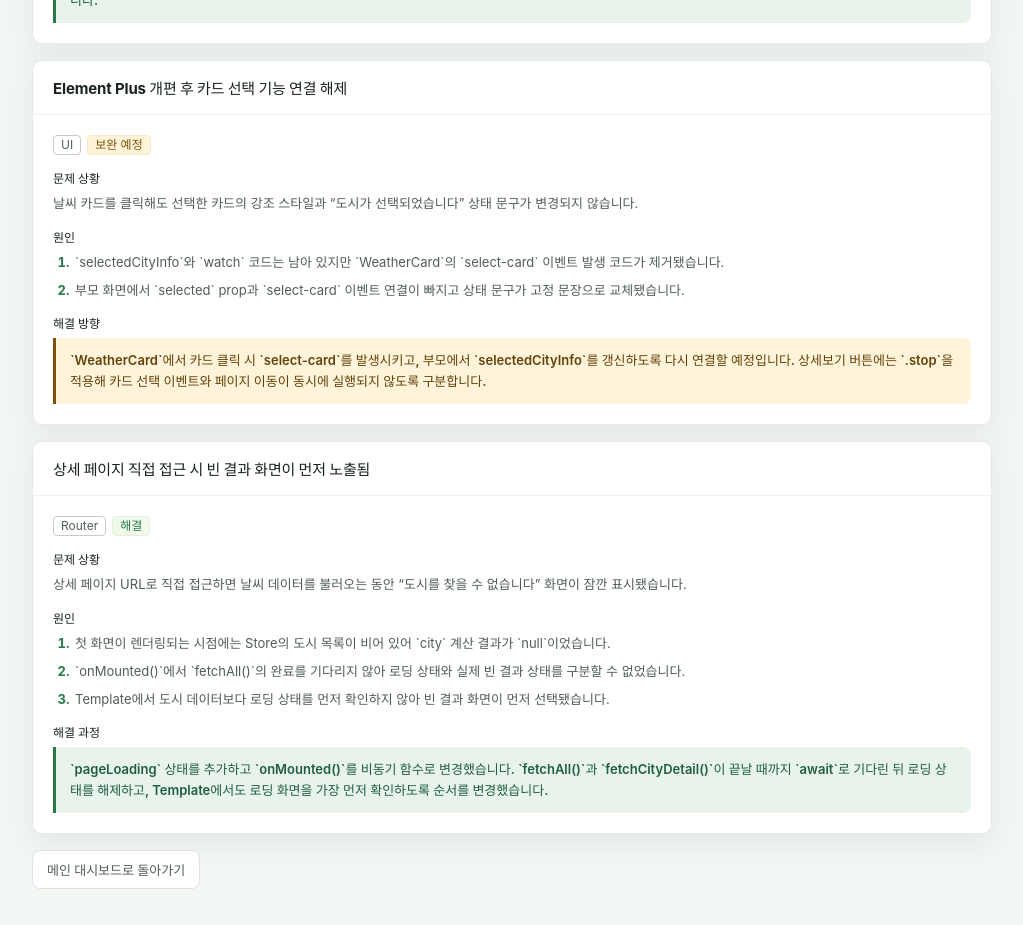
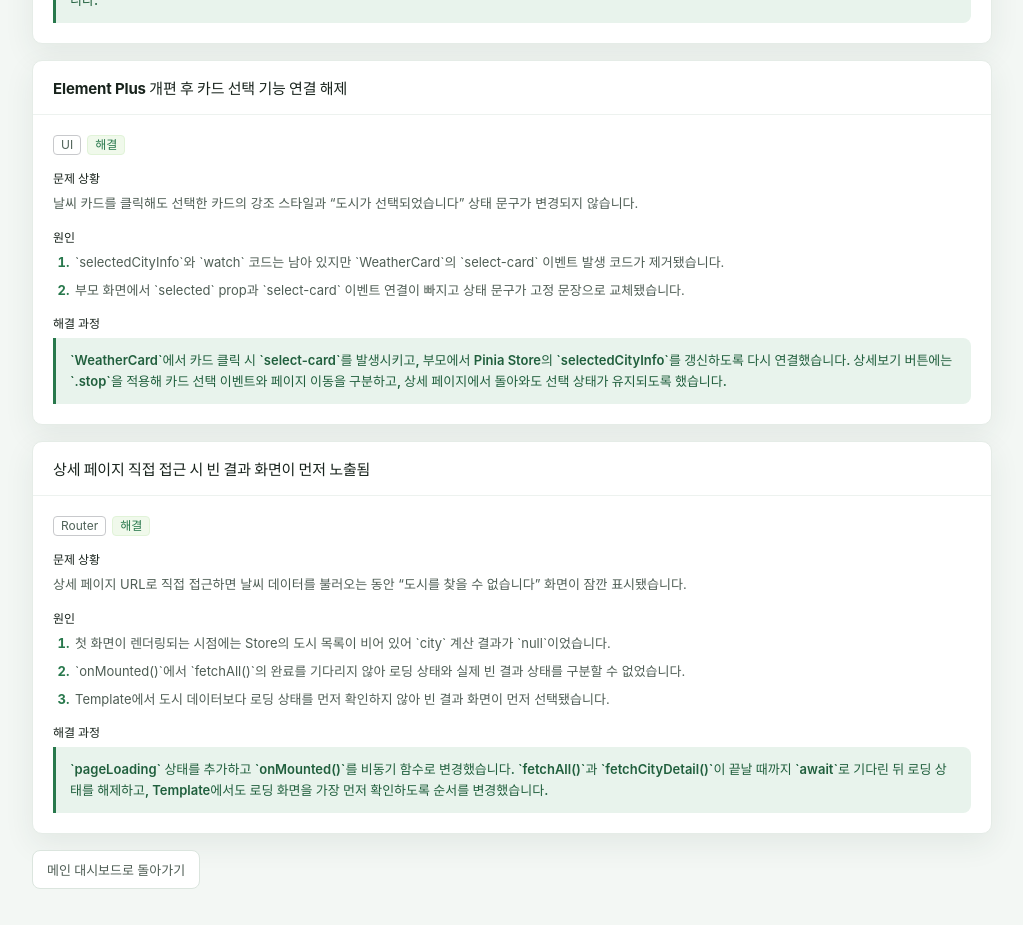
Before and after one commit to InwooLeeme/skala-vue, a Vue app: page /troubleshooting in a window 1280 px wide. Shown: the part 1000-1925 px from the top of the page, without its empty margins (128-1151 px from the left). Built offline with nearby package versions, Linux system fonts and the light colour scheme.

Commit message:
fix: 카드 선택 상태를 라우트 이동 후에도 유지

```diff
--- a/src/components/exercise/WeatherCard.vue
+++ b/src/components/exercise/WeatherCard.vue
@@ -25,13 +25,13 @@ const displayWindSpeed = computed(() => {
 </script>
 
 <template>
-  <li class="card">
+  <li class="card" :class="{ selected: selected }" @click="$emit('select-card', city)">
     <div class="card_header">
       <div>
         <h2>{{ city.name }}</h2>
       </div>
       <div class="card_actions">
-        <el-button class="detail_btn" type="primary" @click="$emit('click-detail', city)">
+        <el-button class="detail_btn" type="primary" @click.stop="$emit('click-detail', city)">
           상세보기
         </el-button>
       </div>
@@ -89,6 +89,12 @@ const displayWindSpeed = computed(() => {
   border-color: var(--el-color-primary-light-5);
   box-shadow: 0 8px 20px rgba(35, 64, 46, 0.08);
   transform: translateY(-1px);
+}
+
+.card.selected {
+  border-color: var(--el-color-primary);
+  background: var(--el-color-primary-light-9);
+  box-shadow: 0 8px 20px rgba(35, 64, 46, 0.12);
 }
 
 .card_header {
--- a/src/stores/weatherStore.js
+++ b/src/stores/weatherStore.js
@@ -9,6 +9,7 @@ import {
 
 export const weatherStore = defineStore('weather', () => {
     const cities = ref([]);
+    const selectedCityInfo = ref(null);
     const isLoading = ref(false);
     const error = ref(null);
     const detailByCity = ref({});
@@ -29,6 +30,10 @@ export const weatherStore = defineStore('weather', () => {
             wind_speed : data.wind.speed,
         },
     });
+
+    const selectCity = (city) => {
+        selectedCityInfo.value = city;
+    };
 
     const fetchAll = async () => {
         isLoading.value = true;
@@ -209,11 +214,13 @@ export const weatherStore = defineStore('weather', () => {
 
     return {
         cities,
+        selectedCityInfo,
         isLoading,
         error,
         detailByCity,
         detailLoading,
         detailError,
+        selectCity,
         fetchAll,
         fetchCityDetail,
     };
--- a/src/views/WeatherHomeView.vue
+++ b/src/views/WeatherHomeView.vue
@@ -1,5 +1,6 @@
 <script setup>
 import { computed, ref, watch, watchEffect, onMounted } from 'vue';
+import { storeToRefs } from 'pinia';
 import { useRouter } from 'vue-router';
 import BaseDashboardCard from '@/components/exercise/BaseDashboardCard.vue';
 import SearchBar from '@/components/exercise/SearchBar.vue';
@@ -8,10 +9,9 @@ import { weatherStore } from '@/stores/weatherStore';
 
 const router = useRouter();
 const store = weatherStore();
+const { selectedCityInfo } = storeToRefs(store);
 
 const searchQuery = ref('');
-
-const selectedCityInfo = ref(null);
 
 const statusMessage = ref('카드를 클릭하거나 검색해보세요.');
 
@@ -35,7 +35,7 @@ watch(selectedCityInfo, (newValue) => {
   if(!newValue) return;
   statusMessage.value = `${newValue.name}이 선택되었습니다.`;
   console.log(`상태바 문구 변경 : ${statusMessage.value}`);
-})
+}, { immediate: true })
 
 </script>
 
@@ -62,12 +62,14 @@ watch(selectedCityInfo, (newValue) => {
           v-for="obj in filteredWeatherList"
           :key="obj.id"
           :city="obj"
+          :selected="selectedCityInfo?.id === obj.id"
+          @select-card="store.selectCity($event)"
           @click-detail="showDetail($event)"
         />
       </ul>
       <el-empty v-else description="검색 결과와 일치하는 도시가 없습니다." :image-size="72" />
       <div class="status_container">
-        <p class="status_bar">도시 상세보기를 눌러 산책 가이드를 확인해보세요.</p>
+        <p class="status_bar">{{ statusMessage }}</p>
       </div>
     </BaseDashboardCard>
   </main>
--- a/src/views/WeatherTroubleshootingView.vue
+++ b/src/views/WeatherTroubleshootingView.vue
@@ -34,8 +34,8 @@ const entries = [
   },
   {
     category: 'UI',
-    status: '보완 예정',
-    statusType: 'warning',
+    status: '해결',
+    statusType: 'success',
     title: 'Element Plus 개편 후 카드 선택 기능 연결 해제',
     symptom:
       '날씨 카드를 클릭해도 선택한 카드의 강조 스타일과 “도시가 선택되었습니다” 상태 문구가 변경되지 않습니다.',
@@ -44,7 +44,7 @@ const entries = [
       '부모 화면에서 `selected` prop과 `select-card` 이벤트 연결이 빠지고 상태 문구가 고정 문장으로 교체됐습니다.',
     ],
     resolution:
-      '`WeatherCard`에서 카드 클릭 시 `select-card`를 발생시키고, 부모에서 `selectedCityInfo`를 갱신하도록 다시 연결할 예정입니다. 상세보기 버튼에는 `.stop`을 적용해 카드 선택 이벤트와 페이지 이동이 동시에 실행되지 않도록 구분합니다.',
+      '`WeatherCard`에서 카드 클릭 시 `select-card`를 발생시키고, 부모에서 Pinia Store의 `selectedCityInfo`를 갱신하도록 다시 연결했습니다. 상세보기 버튼에는 `.stop`을 적용해 카드 선택 이벤트와 페이지 이동을 구분하고, 상세 페이지에서 돌아와도 선택 상태가 유지되도록 했습니다.',
   },
   {
     category: 'Router',
```
Also changed, not shown: 1 other file (tests, documents, lock files or other folders).
